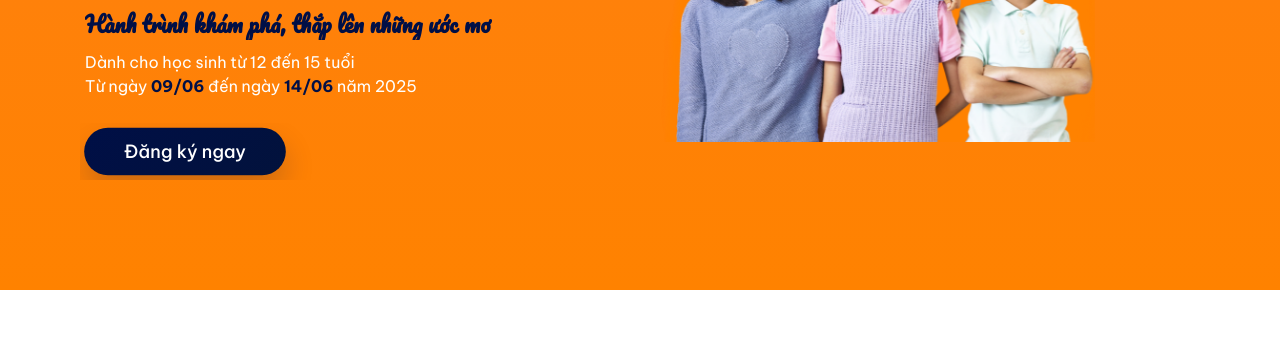
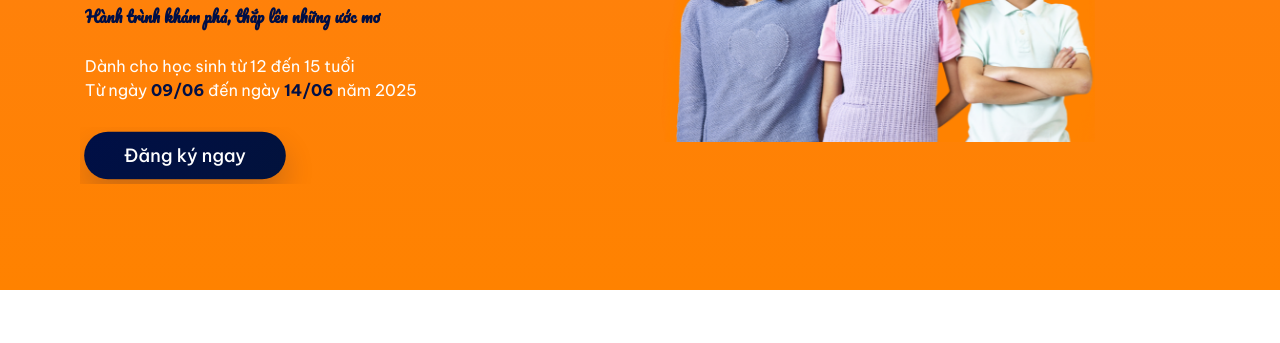
Before and after one commit to thamvannghenghiep/traihecompass, a plain HTML site: page index.html in a window 1280 px wide. Shown: the part 340-683 px from the top of the page. Drawn offline with nearby package versions, Linux system fonts and the light colour scheme; some packages are replaced by stand-ins of ours; animation ran at ten frames a second.

Commit message:
update fix

```diff
--- a/css/style.css
+++ b/css/style.css
@@ -545,7 +545,8 @@ a:focus {
 .custom-banner-text .slogan {
     color: #000f46 !important;
     font-weight: 600;
-    margin-bottom: 10px;
+    padding-bottom: 10px;
+	margin-bottom: 0 !important
     font-size: 22px !important;
 }
 
```
